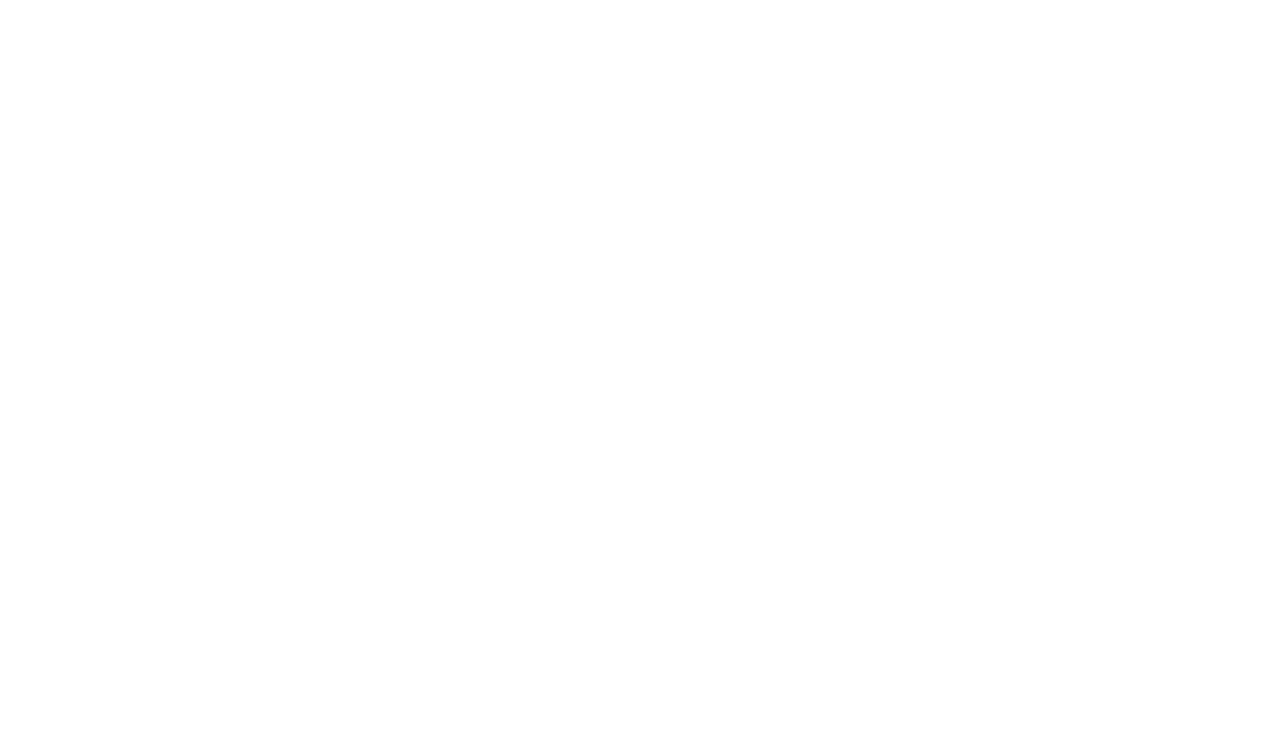
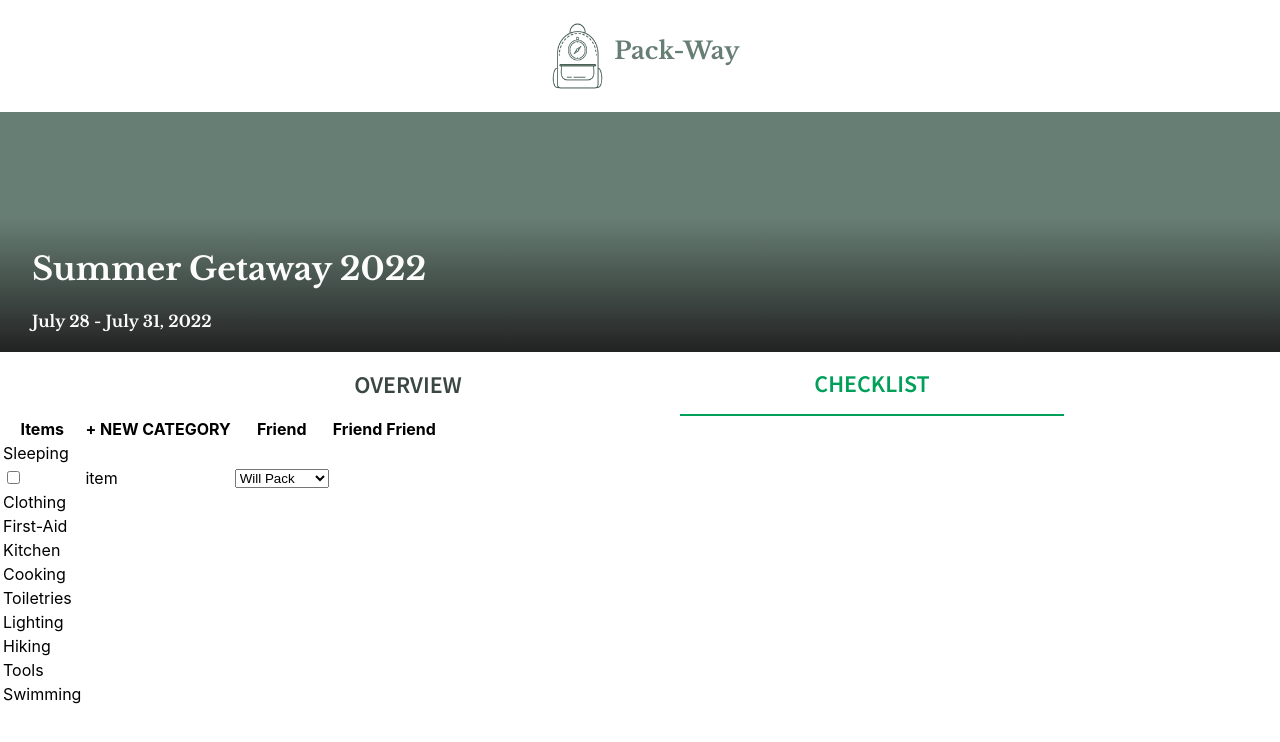
Before and after one commit to robester0403/pack-way-web, a React (Create React App) app: page /checklist in a window 1280 px wide. Before the commit this address had no page. Shown: the top 742 px of the page. Built offline with nearby package versions, Linux system fonts and the light colour scheme.

Commit message:
"created checklist page"

```diff
--- a/public/index.html
+++ b/public/index.html
@@ -15,7 +15,10 @@
       user's mobile device or desktop. See https://developers.google.com/web/fundamentals/web-app-manifest/
     -->
     <link rel="manifest" href="%PUBLIC_URL%/manifest.json" />
-    <script src="https://kit.fontawesome.com/8dec688bfa.js" crossorigin="anonymous"></script>
+    <script
+      src="https://kit.fontawesome.com/8dec688bfa.js"
+      crossorigin="anonymous"
+    ></script>
     <!--
       Notice the use of %PUBLIC_URL% in the tags above.
       It will be replaced with the URL of the `public` folder during the build.
--- a/src/App.js
+++ b/src/App.js
@@ -1,6 +1,7 @@
 import { Route, Routes } from "react-router-dom";
 import FrontPage from "./pages/FrontPage/FrontPage";
 import NewTrip from "./pages/NewTrip";
+import Checklist from "./pages/Checklist";
 import "./App.css";
 
 document.title = "Pack Way: The smart camping experience";
@@ -10,6 +11,7 @@
     <Routes>
       <Route path="/" element={<FrontPage />} />
       <Route path="/newtrip" element={<NewTrip />} />
+      <Route path="/checklist" element={<Checklist />} />
     </Routes>
   );
 }
--- /dev/null
+++ b/src/pages/Checklist.jsx
@@ -0,0 +1,115 @@
+import React from "react";
+import { useEffect, useState } from "react";
+import pwLogo from "../assets/icons/pack-way_logo_v01_x128.png";
+import trailPic from "../assets/images/trail_02.jpg";
+import ErrorOutlineIcon from "@mui/icons-material/ErrorOutline";
+import HighlightOffIcon from "@mui/icons-material/HighlightOff";
+import TaskAltIcon from "@mui/icons-material/TaskAlt";
+import "../styles/Checklist.css";
+
+function Checklist() {
+  const [friends, setFriends] = useState("");
+  const [listItems, setListItems] = useState("data");
+  const [isChecked, setIsChecked] = useState(false);
+
+  return (
+    <div className="checklistContainer">
+      <div className="checklistHeader">
+        <div className="pwLogo">
+          <img src={pwLogo} alt="green outline drawing of a backpack"></img>
+          <h2>Pack-Way</h2>
+        </div>
+        <div className="tripTitle">
+          {/* <img
+            src={trailPic}
+            alt="several people hiking down a trail with mountains in the distance"
+          ></img> */}
+          <div className="tripInfo">
+            <h1>Summer Getaway 2022</h1>
+            <h4>July 28 - July 31, 2022</h4>
+          </div>
+        </div>
+        <div className="checklistButtons">
+          <button id="overviewBtn">OVERVIEW</button>
+          <button id="checklistBtn">CHECKLIST</button>
+        </div>
+        <div className="tableContainer">
+          <table>
+            <thead>
+              <tr>
+                <th>Items</th>
+                <th>+ NEW CATEGORY</th>
+                <th>Friend</th>
+                <th>Friend</th>
+                <th>Friend</th>
+              </tr>
+            </thead>
+            <tbody>
+              <tr>
+                <td>Sleeping</td>
+              </tr>
+              <tr>
+                <td>
+                  <input
+                    type="checkbox"
+                    checked={isChecked}
+                    id="checkbox"
+                    onChange={(e) => setIsChecked(e.target.value)}
+                  ></input>
+                </td>
+                <td>item</td>
+                <td>
+                  <select>
+                    <option value="willPack">
+                      <span>
+                        <TaskAltIcon /> Will Pack
+                      </span>
+                    </option>
+                    <option value="needItem">
+                      <ErrorOutlineIcon /> Need Item
+                    </option>
+                    <option value="notPacking">
+                      <HighlightOffIcon /> Not Packing
+                    </option>
+                  </select>
+                </td>
+                <td></td>
+                <td></td>
+                <td></td>
+              </tr>
+              <tr>
+                <td>Clothing</td>
+              </tr>
+              <tr>
+                <td>First-Aid</td>
+              </tr>
+              <tr>
+                <td>Kitchen</td>
+              </tr>
+              <tr>
+                <td>Cooking</td>
+              </tr>
+              <tr>
+                <td>Toiletries</td>
+              </tr>
+              <tr>
+                <td>Lighting</td>
+              </tr>
+              <tr>
+                <td>Hiking</td>
+              </tr>
+              <tr>
+                <td>Tools</td>
+              </tr>
+              <tr>
+                <td>Swimming</td>
+              </tr>
+            </tbody>
+          </table>
+        </div>
+      </div>
+    </div>
+  );
+}
+
+export default Checklist;
--- a/src/pages/NewTrip.jsx
+++ b/src/pages/NewTrip.jsx
@@ -1,20 +1,24 @@
-import React from 'react'
-import { useEffect, useState } from 'react';
-import { useForm } from 'react-hook-form';
-import * as yup from 'yup';
-import { yupResolver } from '@hookform/resolvers/yup';
-import FlashlightOnIcon from '@mui/icons-material/FlashlightOn';
-import '../styles/NewTrip.css';
+import React from "react";
+import { useEffect, useState } from "react";
+import { useForm } from "react-hook-form";
+import * as yup from "yup";
+import { yupResolver } from "@hookform/resolvers/yup";
+import FlashlightOnIcon from "@mui/icons-material/FlashlightOn";
+import "../styles/NewTrip.css";
 
 const schema = yup.object().shape({
   tripName: yup.string().required(),
   destination: yup.string().required(),
   addCategories: yup.boolean(true),
-})
+});
 
 function NewTrip() {
-
-    const { register, handleSubmit, formState: { errors }, reset } = useForm({
+  const {
+    register,
+    handleSubmit,
+    formState: { errors },
+    reset,
+  } = useForm({
     resolver: yupResolver(schema),
   });
 
@@ -32,10 +36,10 @@
   //     }))
   //   }
 
-    const formSubmit = (data) => {
+  const onSubmit = (data) => {
     console.log({ data });
     reset();
-    }
+  };
 
   return (
     <div className="container">
@@ -43,7 +47,7 @@
         <div className="ntHeader">
           <h1>Create a new trip</h1>
         </div>
-            <form className="nameTrip" onSubmit={formSubmit}>
+        <form className="nameTrip" onSubmit={onSubmit}>
           <div className="formRow">
             <label htmlFor="tripname">Name your trip</label>
             <input
@@ -125,15 +129,15 @@
           </div>
 
           <div className="buttons">
-                    <button id="createTrip" type="submit">CREATE TRIP</button>
+            <button id="createTrip" type="submit">
+              CREATE TRIP
+            </button>
             <button id="cancelTrip">CANCEL</button>
           </div>
-
         </form>
-
       </div>
     </div>
-  )
+  );
 }
 
-export default NewTrip
+export default NewTrip;
--- /dev/null
+++ b/src/styles/Checklist.css
@@ -0,0 +1,93 @@
+@import url("https://fonts.googleapis.com/css2?family=Libre+Baskerville:ital,wght@0,400;0,700;1,400&family=Roboto:wght@100;300;400;500;700&family=Source+Sans+Pro:wght@400;600;700&display=swap");
+
+/* font-family: 'Libre Baskerville', serif;
+font-family: 'Roboto', sans-serif;
+font-family: 'Source Sans Pro', sans-serif; */
+
+.checklistContainer {
+  display: flex;
+  flex-direction: column;
+  box-sizing: border-box;
+}
+
+.pwLogo {
+  display: flex;
+  flex-direction: row;
+  font-family: "Libre Baskerville", serif;
+  color: #677e74;
+  justify-content: center;
+  margin: 1rem auto;
+}
+
+.pwLogo img {
+  height: 5rem;
+  width: 4.6rem;
+}
+
+.tripTitle {
+  position: relative;
+  width: 100%;
+  height: 15rem;
+  background-color: #677e74;
+  background-image: linear-gradient(
+    180deg,
+    rgba(44, 44, 44, 0) 44.36%,
+    #222222 100%
+  );
+  background-repeat: no-repeat;
+  background-size: cover;
+}
+
+/* .tripTitle img {
+  position: relative;
+  left: 0;
+  top: 0;
+  width: 100%;
+  height: 100%;
+  object-fit: cover;
+  background-color: linear-gradient(
+    180deg,
+    rgba(44, 44, 44, 0) 44.36%,
+    #000000 100%
+  );
+  z-index: 1;
+} */
+
+.tripInfo {
+  display: flex;
+  flex-direction: column;
+  position: absolute;
+  bottom: 0;
+  z-index: 1;
+  font-family: "Libre Baskerville", serif;
+  color: #fcfcfc;
+  margin: 0 2rem;
+}
+
+.tripInfo h4 {
+  margin-top: 0;
+}
+
+.checklistButtons {
+  display: flex;
+  flex-direction: row;
+  justify-content: center;
+  gap: 5rem;
+}
+
+.checklistButtons button {
+  width: 30%;
+  height: 4rem;
+  background: transparent;
+  border: none;
+  font-family: "Source Sans Pro", sans-serif;
+  font-size: 1.5rem;
+  font-weight: 600;
+  color: #394641;
+  cursor: pointer;
+}
+
+#checklistBtn {
+  border-bottom: 2px solid #00a05a;
+  color: #00a05a;
+}
```
Also changed, not shown: src/assets/icons/pack-way_logo_v01_x128.png (added). Lines whose indentation alone changed are shown as unchanged.
